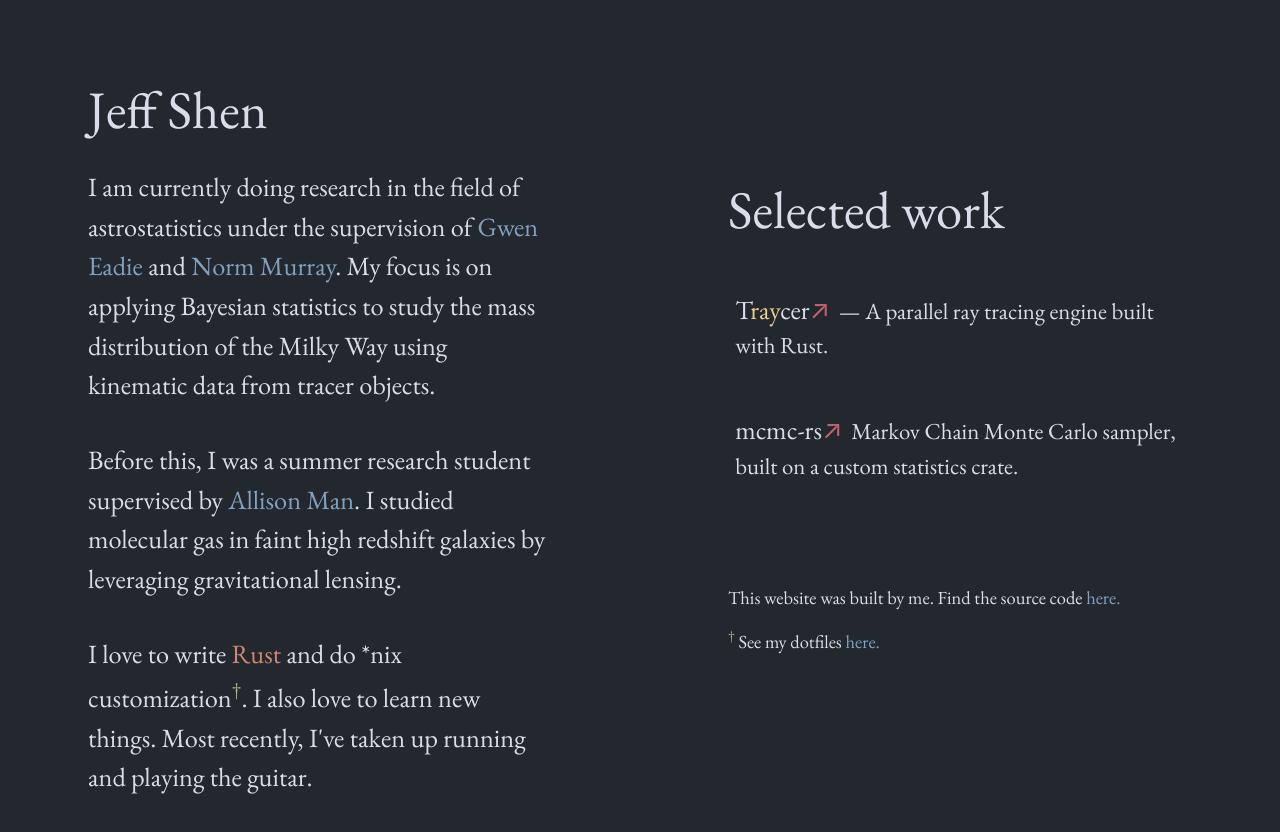
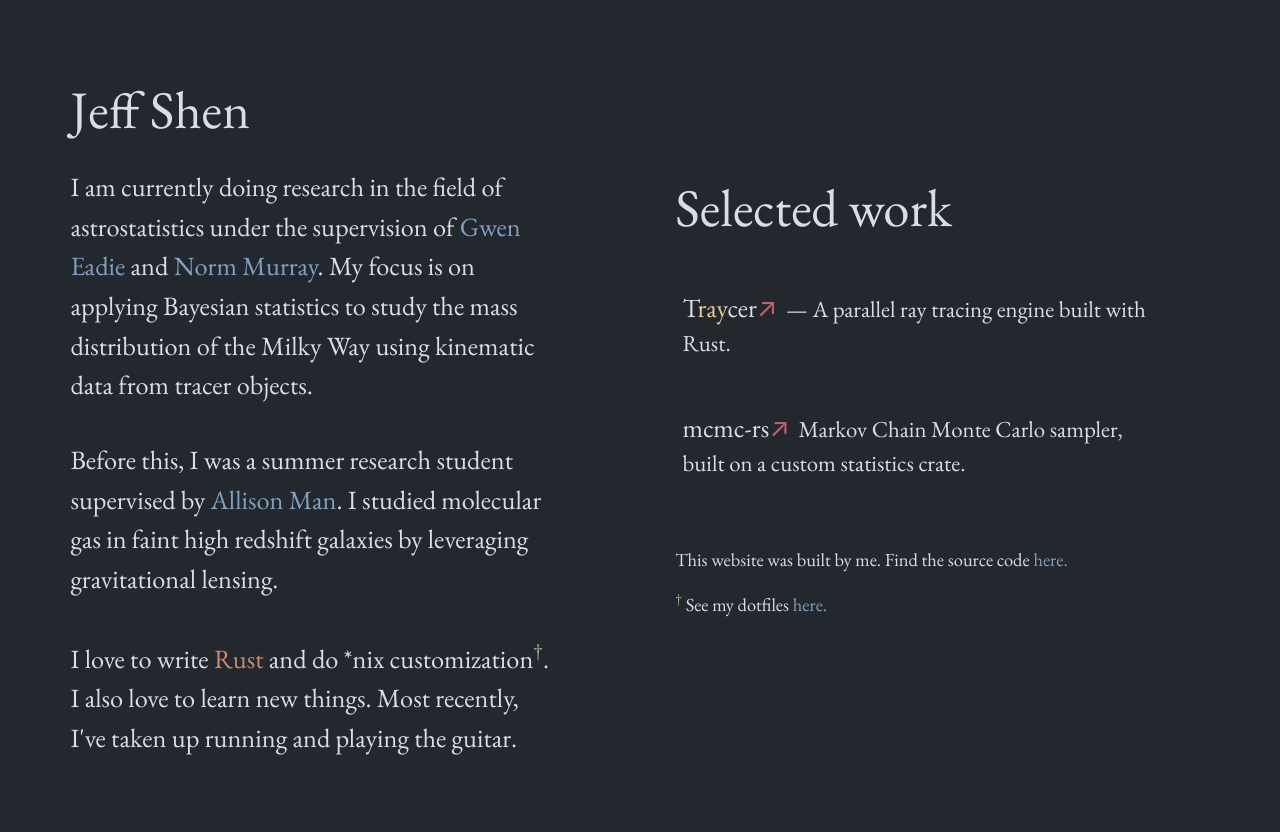
Before and after one commit to al-jshen/al-jshen.github.io, a Next.js app: page / in a window 1280 px wide. Shown: the top 832 px of the page. Built offline with nearby package versions, Linux system fonts and the light colour scheme.

Commit message:
better positioning

```diff
--- a/styles.css
+++ b/styles.css
@@ -72,6 +72,7 @@ main {
   display: flex;
   justify-content: center;
   align-items: center;
+  padding: 2rem;
 }
 
 footer {
@@ -150,12 +151,13 @@ code {
 
 .column {
   flex: 1;
-  flex-basis: 40%;
+  flex-basis: 44%;
   display: flex;
   flex-direction: column;
   align-items: flex-start;
   justify-content: center;
-  margin: 1rem;
+  margin-left: -0.5rem;
+  margin-right: 1rem;
   padding: 1rem;
   /* border: 1px solid red; */
 }
```
